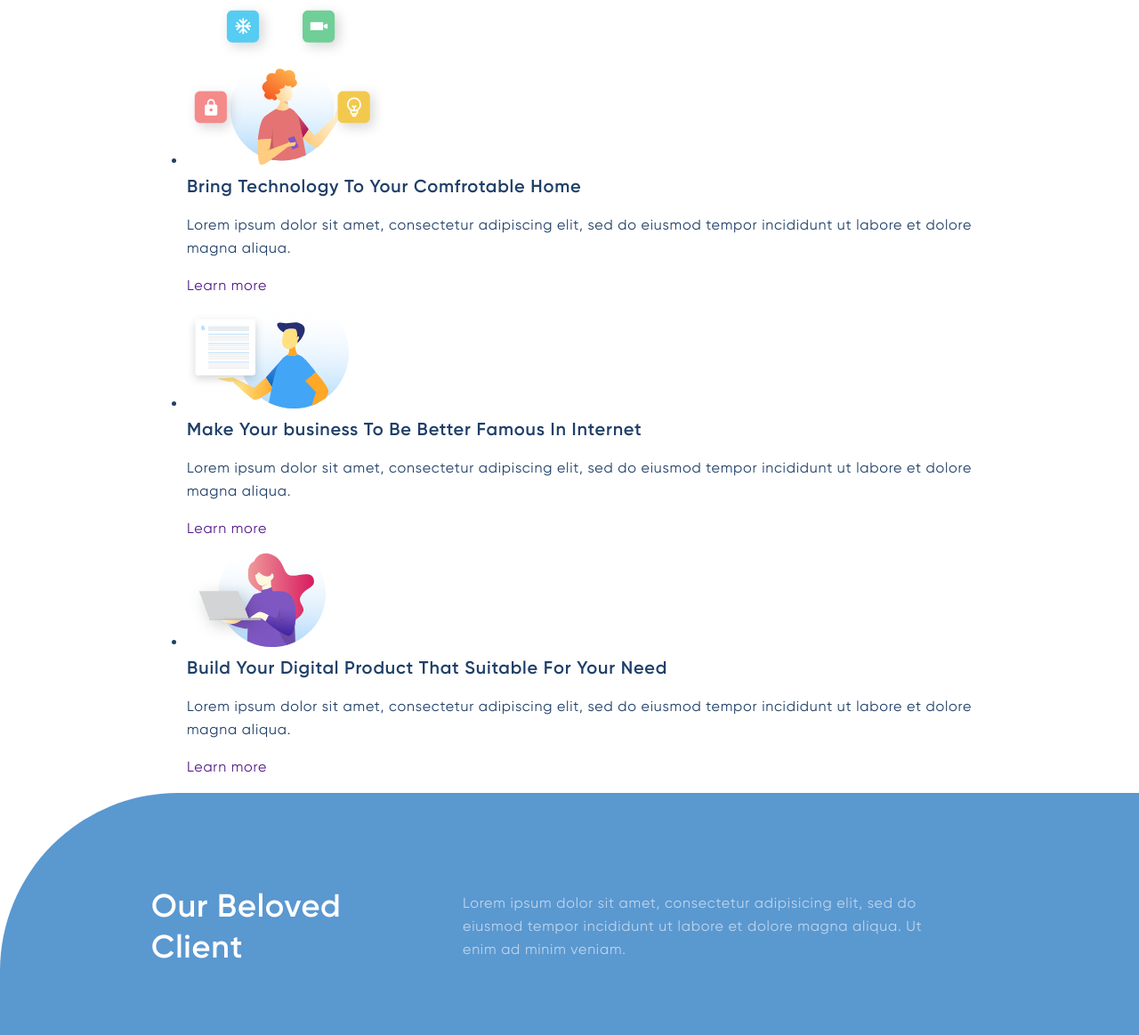
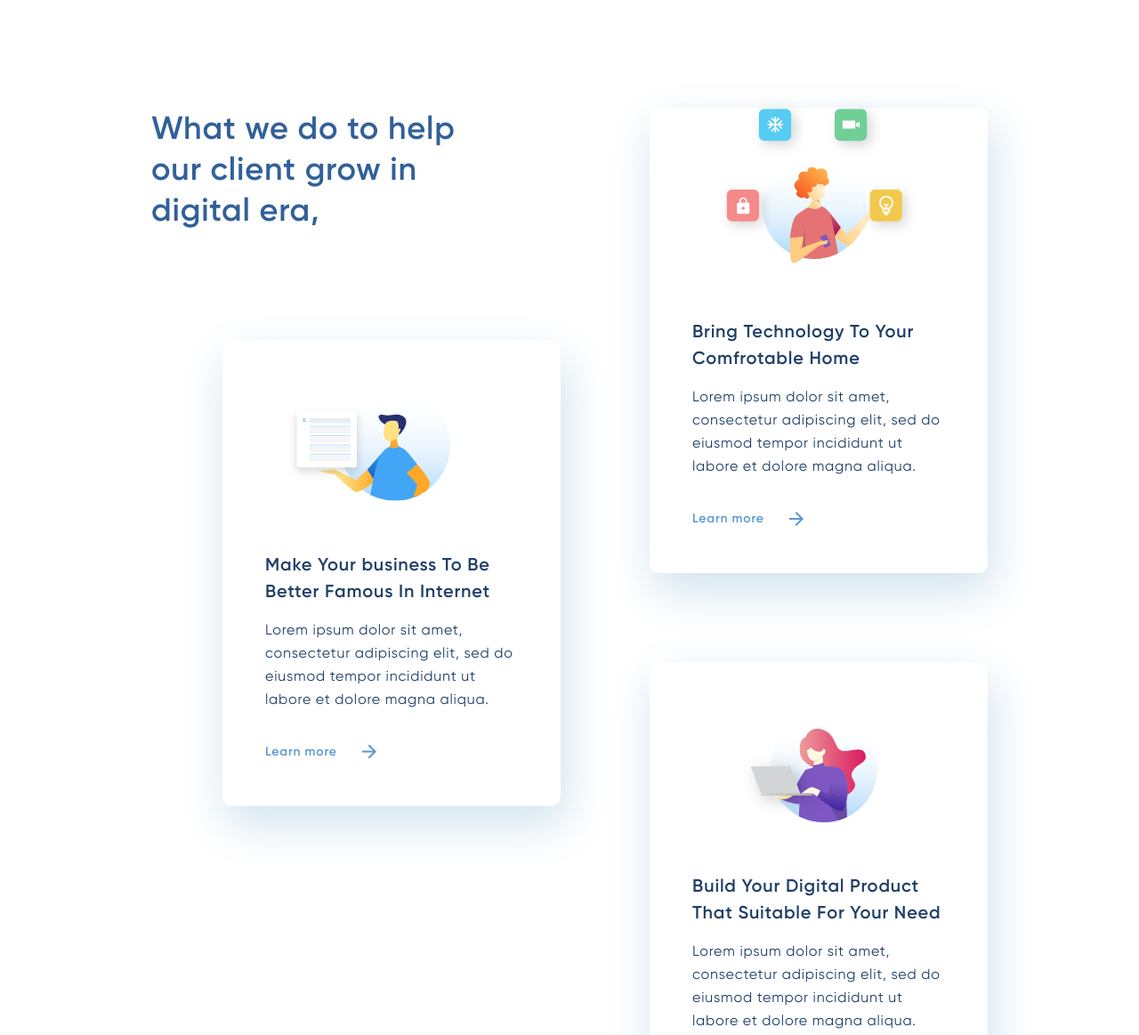
Before and after one commit to NadezhdaSK/Afrianska, a website: page src/index.html in a window 1280 px wide. Shown: the part 859-2022 px from the top of the page at 89% size. Drawn offline with nearby package versions, Linux system fonts and the light colour scheme; files that its build step writes are made by us from their sources; a web font is replaced by a local one.

Commit message:
Стилизация блока Преимущества

```diff
--- a/src/index.html
+++ b/src/index.html
@@ -47,7 +47,9 @@
                     digital era,</h2>
                 <ul class="advantage__list">
                     <li class="advantage__item">
-                        <img src="img/help1.svg" alt="What we do to help" class="advantage__img" width="224" height="197">
+                        <div class="advantage__img-wrap">
+                            <img src="img/help1.svg" alt="What we do to help" class="advantage__img advantage__img--woman" width="224" height="197">
+                        </div>
                         <h3 class="advantage__item-name">Bring Technology To Your
                             Comfrotable Home</h3>
                         <p class="advantage__descr">
@@ -56,7 +58,9 @@
                         <a href="" class="advantage__link">Learn more</a>
                     </li>
                     <li class="advantage__item">
-                        <img src="img/help2.svg" alt="What we do to help" class="advantage__img" width="182" height="132">
+                        <div class="advantage__img-wrap">
+                            <img src="img/help2.svg" alt="What we do to help" class="advantage__img advantage__img--man" width="182" height="132">
+                        </div>
                         <h3 class="advantage__item-name">Make Your business To Be
                             Better Famous In Internet</h3>
                         <p class="advantage__descr">
@@ -65,7 +69,9 @@
                         <a href="" class="advantage__link">Learn more</a>
                     </li>
                     <li class="advantage__item">
-                        <img src="img/help3.svg" alt="What we do to help" class="advantage__img" width="156" height="131">
+                        <div class="advantage__img-wrap">
+                            <img src="img/help3.svg" alt="What we do to help" class="advantage__img advantage__img--girl" width="156" height="131">
+                        </div>
                         <h3 class="advantage__item-name">Build Your Digital Product
                             That Suitable For Your Need</h3>
                         <p class="advantage__descr">
--- /dev/null
+++ b/src/scss/blocks/advantage.scss
@@ -0,0 +1,93 @@
+.advantage {
+    margin: 180px 0 112px;
+
+    & .container {
+        position: relative;
+    }
+
+    &__title {
+        width: 360px;
+        color: $blue2;
+        position: absolute;
+        top: 0;
+        left: 0;
+    }
+
+    &__list {
+        display: flex;
+        flex-wrap: wrap;
+        justify-content: flex-start;
+        flex-direction: row-reverse;
+        list-style: none;
+        padding: 0;
+    }
+
+    &__item {
+        width: 380px;
+        padding: 0 48px 48px;
+        box-shadow: $shadow-blue;
+        border-radius: 10px;
+        margin-bottom: 100px;
+    }
+
+    &__item:nth-child(even) {
+        transform: translateY(50%);
+        margin-right: 100px;
+    }
+
+    &__img-wrap {
+        height: 180px;
+        display: flex;
+        justify-content: center;
+        align-items: flex-end;
+    }
+
+    &__img--woman {
+        height: 192px;
+    }
+
+    &__img--man {
+        margin: 0 auto 0 26px;
+    }
+
+    &__img--girl {
+        margin: 0 auto 0 52px;
+    }
+
+    &__item-name {
+        margin-top: 56px;
+        margin-bottom: 16px;
+    }
+
+    &__descr {
+        margin-bottom: 32px;
+    }
+
+    &__link {
+        position: relative;
+        font-size: 14px;
+        color: $blue4;
+        padding-right: 48px;
+        font-weight: 600;
+
+        &::after {
+            position: absolute;
+            content: "";
+            top: 50%;
+            transform: translateY(-50%) scale(1);
+            right: 0;
+            width: 24px;
+            height: 24px;
+            background: url(../img/arrow.svg) no-repeat center center;
+            transition: all .3s;
+        }
+
+        &:hover {
+            text-decoration: underline;
+
+            &::after {
+                transform: translateY(-50%) scale(1.2);
+            }
+        }
+    }
+}
--- a/src/scss/blocks/client.scss
+++ b/src/scss/blocks/client.scss
@@ -25,8 +25,6 @@
         margin-bottom: 125px;
         border-collapse: collapse;
     }
-
-    &__row {}
 
     &__row--top > td {
         border-bottom: 1px solid rgba(#fff, .3);
--- a/src/scss/style.scss
+++ b/src/scss/style.scss
@@ -1,6 +1,7 @@
 @import "fonts";
 @import "variables";
 @import "global";
+@import "blocks/advantage";
 @import "blocks/client";
 @import "blocks/footer";
 @import "blocks/header";
```
